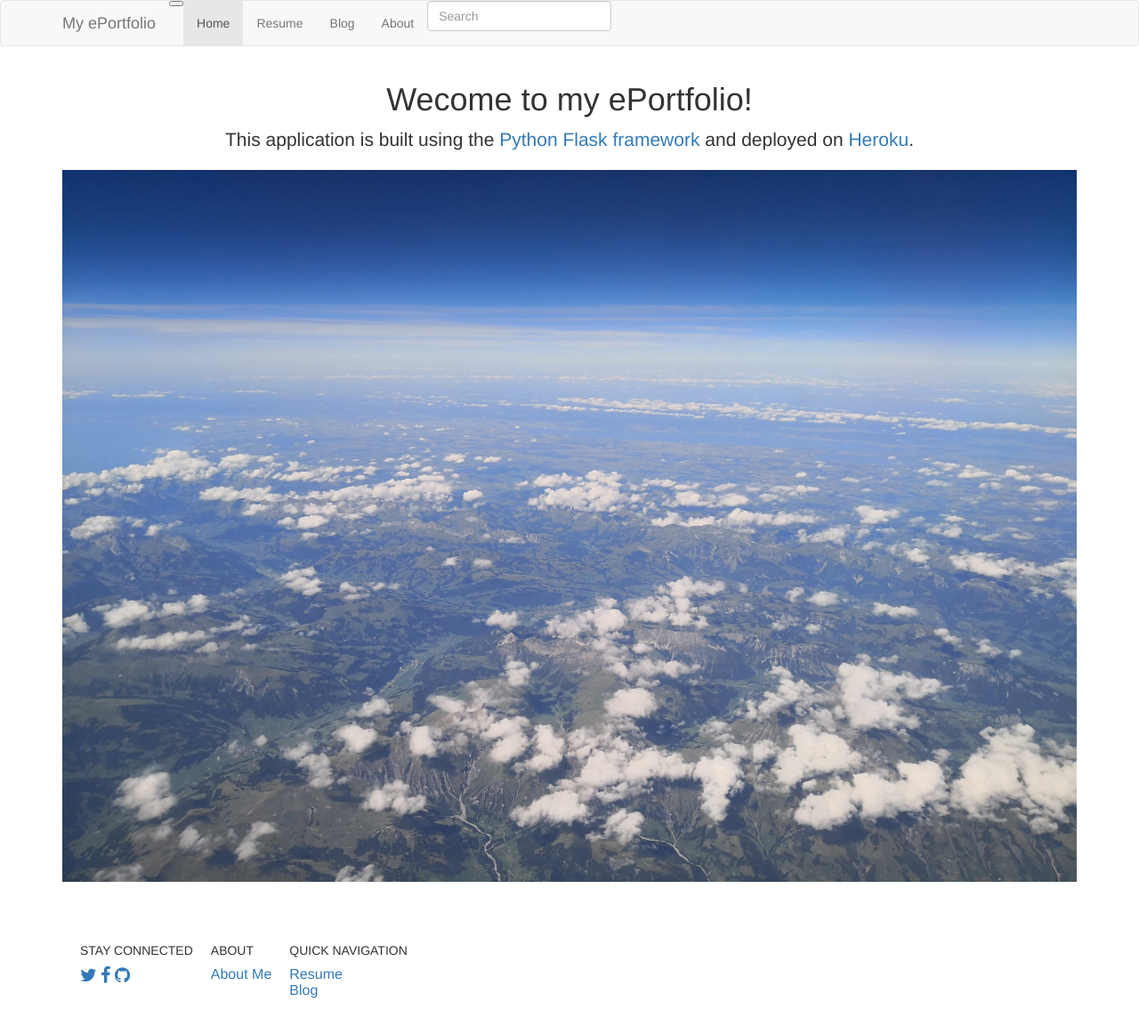
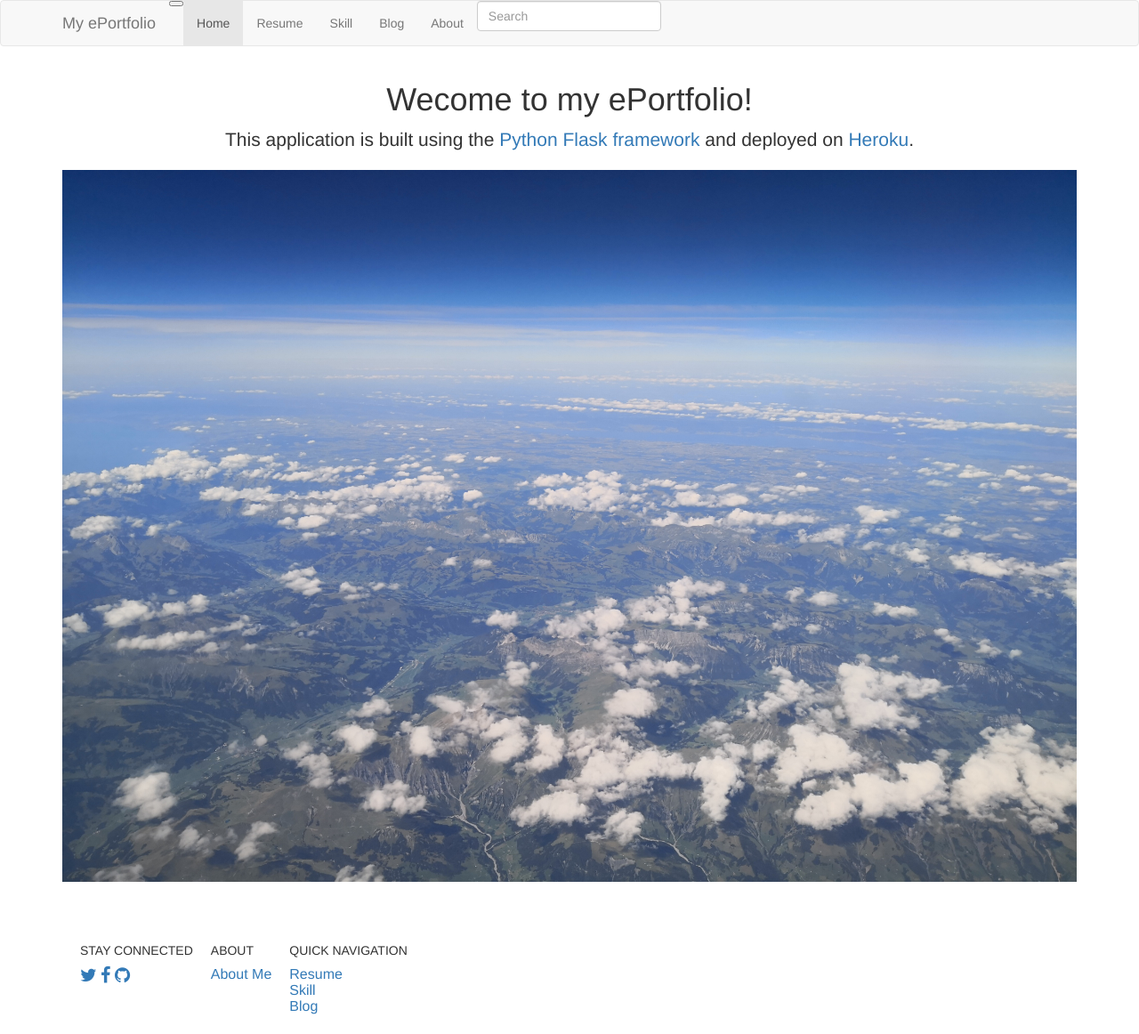
Before and after one commit to dlhlisa/eportfolio, a Flask app: page / in a window 1280 px wide. Shown: the whole page at 89% size. Run offline with Flask 2, Linux system fonts and the light colour scheme; some libraries are stand-ins or nearby versions.

Commit message:
add new files

```diff
--- a/app.py
+++ b/app.py
@@ -11,6 +11,11 @@ def index():
 @app.route('/resume')
 def resume():
     return render_template('resume.html')
+
+
+@app.route('/skill')
+def skill():
+    return render_template('skill.html')
 
 
 @app.route('/blog')
--- a/templates/includes/_navbar.html
+++ b/templates/includes/_navbar.html
@@ -14,6 +14,7 @@
       <ul class="nav navbar-nav">
         <li class="active"><a href="/">Home</a></li>
         <li><a href="/resume">Resume</a></li>
+        <li><a href="/skill">Skill</a></li>
         <li><a href="/blog">Blog</a></li>
         <li><a href="/about">About</a></li>
 
--- a/templates/layout.html
+++ b/templates/layout.html
@@ -59,6 +59,7 @@
                     <td style="vertical-align: top; padding-left: 10px;padding-right: 10px;">
                         <h5>QUICK NAVIGATION</h5>
                         <a href="/resume">Resume</a><br/>
+                        <a href="/skill">Skill</a><br/>
                         <a href="/blog">Blog</a>
 
                     </td>
```
Also changed, not shown: templates/skill.html (added, +8 -0 lines).
